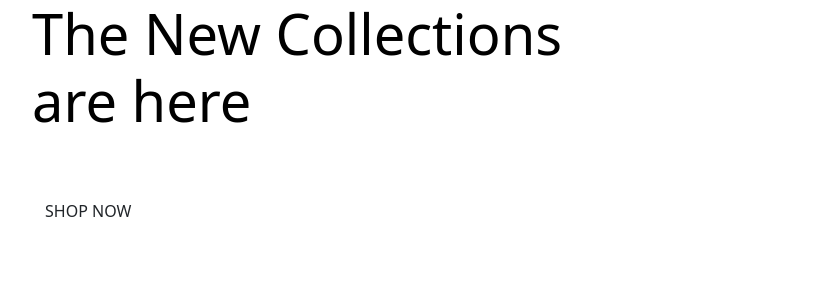
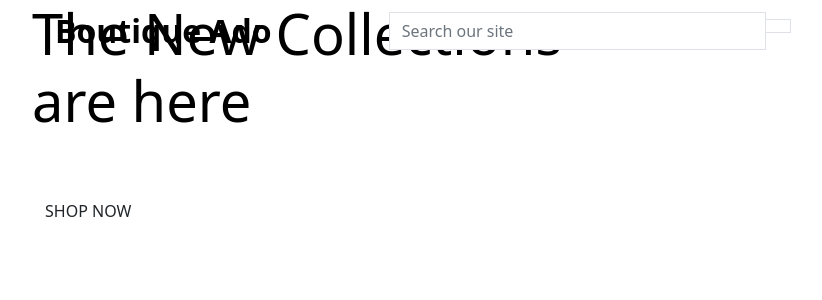
Before and after one commit to ConorDavison/Boutique-Ado, a Django app: page / in a window 1280 px wide. Shown: the top 300 px of the page, without its empty margins (50-872 px from the left). Run offline with Django 3.2, Linux system fonts and the light colour scheme.

Commit message:
added search bar to base template

```diff
--- a/home/templates/home/index.html
+++ b/home/templates/home/index.html
@@ -1,5 +1,15 @@
 {% extends 'base.html' %}
 {% load static %}
+
+{% block page_header %}
+    <div class="container header-containder">
+        <div class="row">
+            <div class="col">
+
+            </div>
+        </div>
+    </div>
+{% endblock %}
 
 {% block content %}
 <div class="container h-100">
--- a/templates/base.html
+++ b/templates/base.html
@@ -34,6 +34,35 @@
 
   <body>
     <header class="container-fluid fixed-top">
+      <div class="row">
+        <div class="col-12 col-lg-4 my-auto py-1 py-0 text-center text-lg-left">
+          <a href="{url 'home' }" class="nav-link main-logo-link">
+            <h2 class="logo-font text-black my-0"><strong>Boutique Ado</strong> </h2>
+          </a>
+        </div>
+
+        <div class="col-12 col-lg-4 my-auto py-1 py-0">
+          <form class="form-inline" method="GET" action="">
+            <div class="input-group w-100">
+                <input class="form-control border border-black rounded-0" type="text" name="q" placeholder="Search our site" id="id_q_sidebar">
+                <div class="input-group-append">
+                    <button class="form-control form-control btn btn-black border border-black rounded-0" type="submit">
+                        <span class="icon">
+                            <i class="fas fa-search"></i>
+                        </span>
+                    </button>
+                </div>
+            </div>
+        </form>
+        </div>
+
+        <div class="col-12 col-lg-4 my-auto py-1 py-0">
+          <ul class="list-inline list-unstyled text-center text-lg-right my-0">
+            <li class="list-inline-item dropdown"></li>
+            <li class="list-inline-item"></li>
+          </ul>
+        </div>
+      </div>
 
     </header>
 
@@ -42,6 +71,7 @@
     {% endif %}
 
     {% block page_header %}
+
     {% endblock %}
 
     {% block content %}
```
